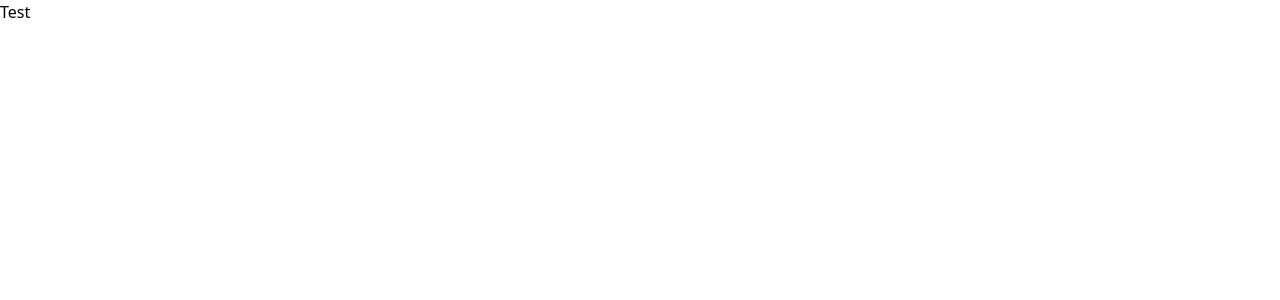
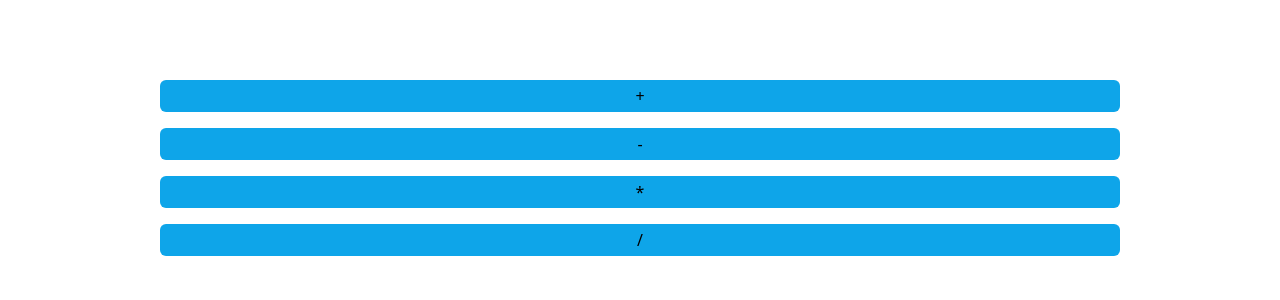
Before and after one commit to aziz-codes/react-calculator, a React (Vite) app: page / in a window 1280 px wide. Shown: the top 300 px of the page. Built offline with nearby package versions, Linux system fonts and the light colour scheme.

Commit message:
use reducer error

```diff
--- a/src/components/Test.jsx
+++ b/src/components/Test.jsx
@@ -1,7 +1,48 @@
-import React from "react";
-
+import React, { useReducer } from "react";
+const reducer = (state, action) => {
+  if (action.type === "+") {
+    console.log(state.num1 + state.num2);
+  }
+};
 const Test = () => {
-  return <div>Test</div>;
+  const [state, dispatch] = useReducer(reducer, { num1: 30, num2: 30 });
+  return (
+    <div className="my-20 mx-40 flex flex-col gap-4">
+      {/* <label>{state.age}</label> */}
+      <button
+        className="bg-sky-500 p-1 rounded-md"
+        onClick={() => {
+          dispatch({ type: "+" });
+        }}
+      >
+        +
+      </button>
+      <button
+        className="bg-sky-500 p-1 rounded-md"
+        onClick={() => {
+          dispatch({ type: "-" });
+        }}
+      >
+        -
+      </button>
+      <button
+        className="bg-sky-500 p-1 rounded-md"
+        onClick={() => {
+          dispatch({ type: "*" });
+        }}
+      >
+        *
+      </button>
+      <button
+        className="bg-sky-500 p-1 rounded-md"
+        onClick={() => {
+          dispatch({ type: "/" });
+        }}
+      >
+        /
+      </button>
+    </div>
+  );
 };
 
 export default Test;
```
